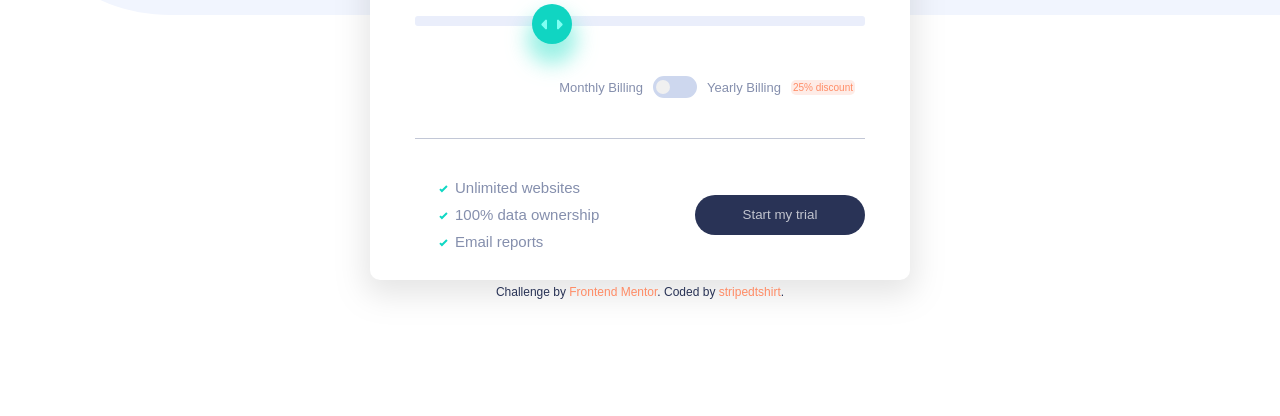
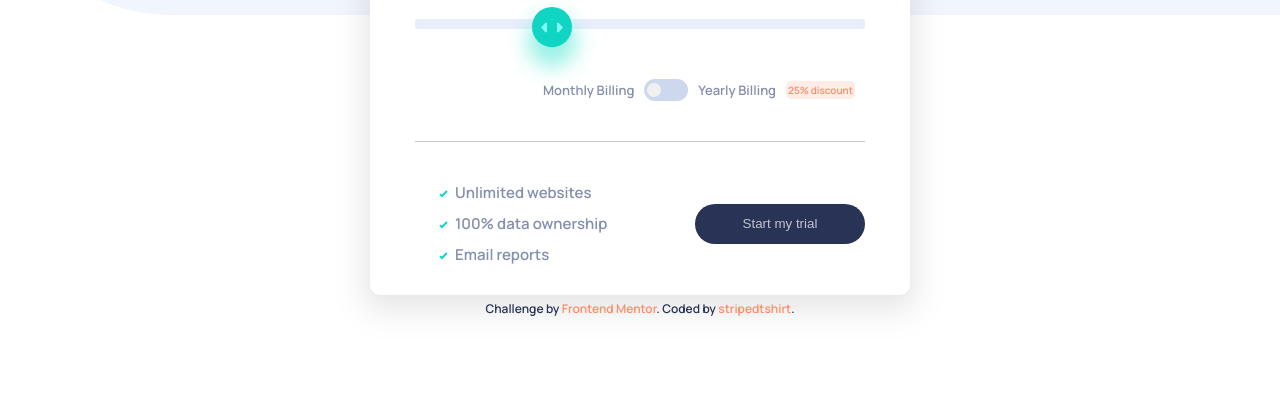
Before and after one commit to stripedtshirt/pricingapp, a plain HTML site: page index.html in a window 1280 px wide. Shown: the part 384-800 px from the top of the page. Drawn offline with Linux system fonts and the light colour scheme.

Commit message:
added google font

```diff
--- a/style.css
+++ b/style.css
@@ -1,3 +1,5 @@
+@import url('https://fonts.googleapis.com/css2?family=Manrope:wght@600;800&display=swap');
+
 *{
     border: none;
     margin: 0;
@@ -9,7 +11,7 @@ html{
 }
 
 body {
-    font-family: sans-serif;
+    font-family: 'Manrope', sans-serif;
     height: 100vh;
     background-color: #f9faff;
     background: url(images/pattern-circles.svg) center 10rem fixed, url(images/bg-pattern.svg);
```
